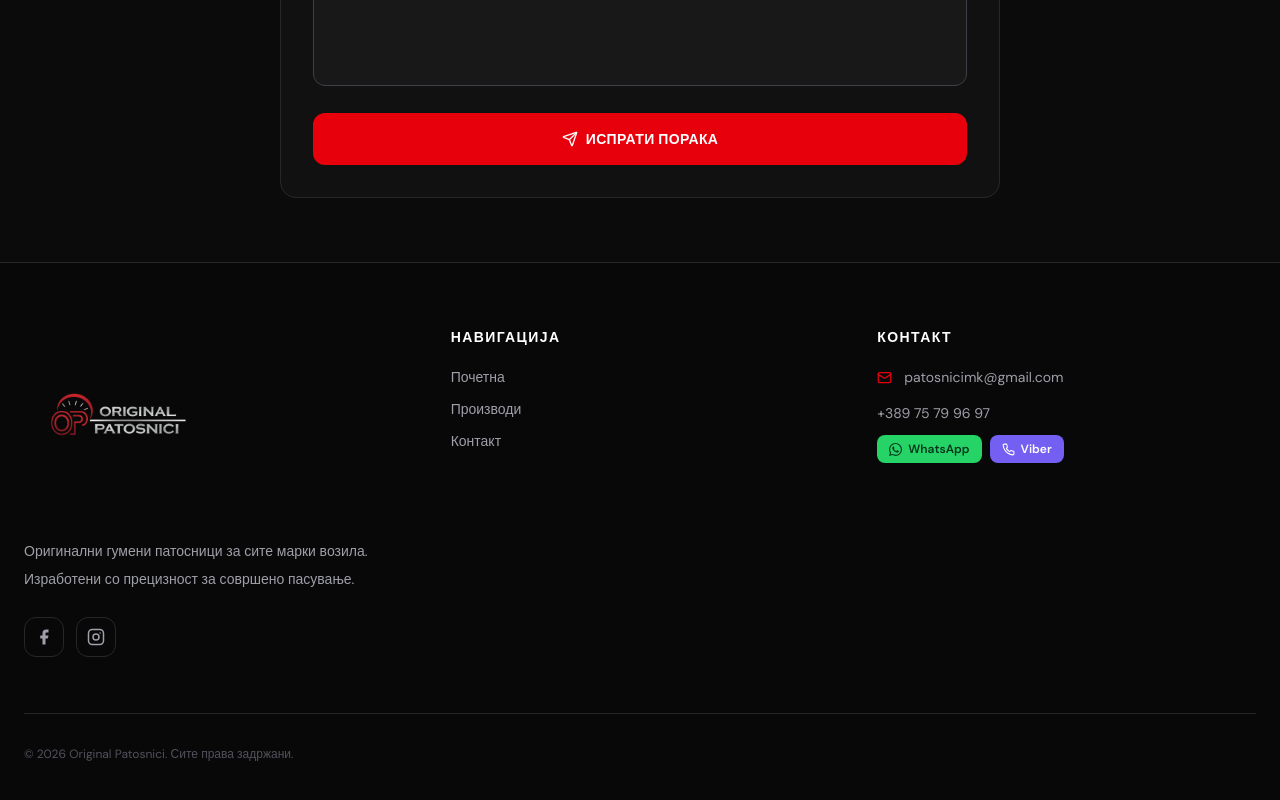
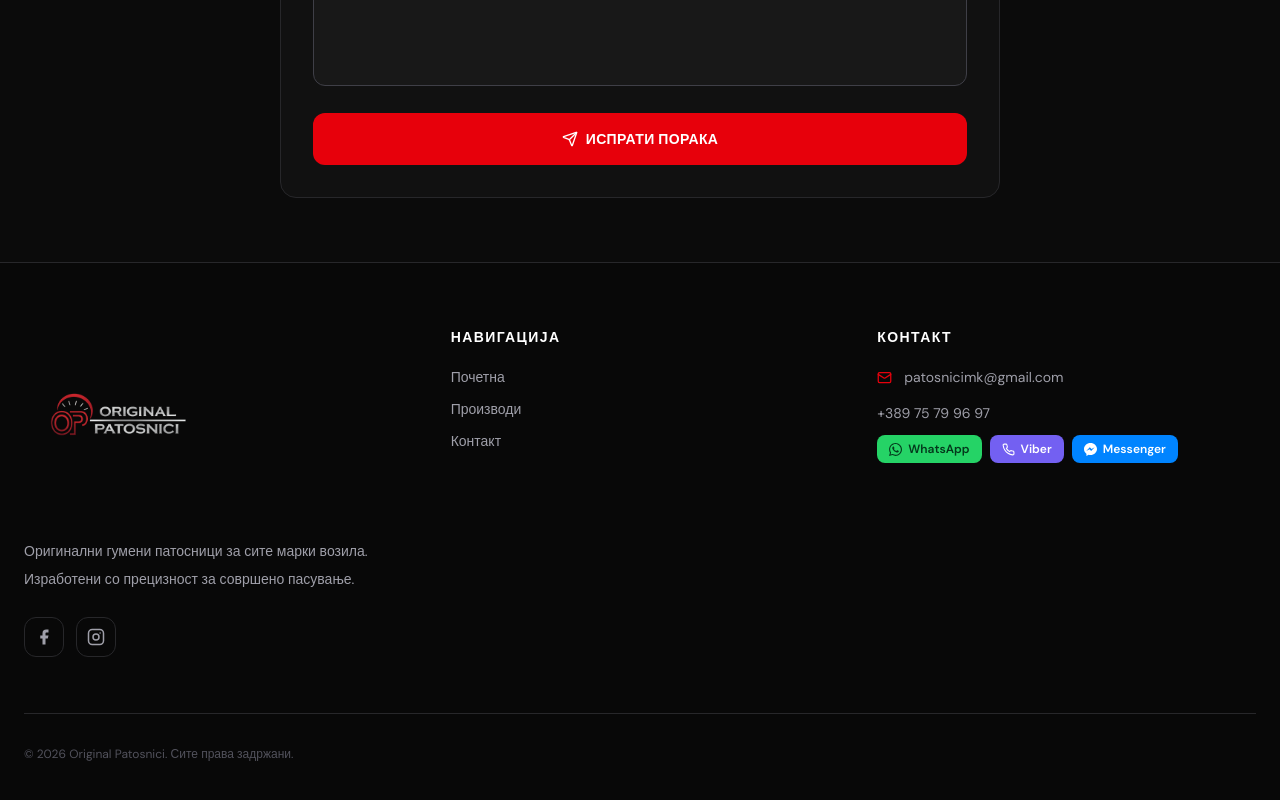
Before and after one commit to ademosky/patosnici-web, a Next.js app: page /contact in a window 1280 px wide. Shown: the part 953-1753 px from the top of the page. Built offline with nearby package versions, Linux system fonts and the light colour scheme; no server answers; a web font is replaced by a local one.

Commit message:
feat(footer): add a messenger button

```diff
--- a/src/app/components/Footer.tsx
+++ b/src/app/components/Footer.tsx
@@ -57,7 +57,7 @@ export default function Footer() {
                   not a tel: link — WhatsApp and Viber are the channels, and the
                   number should not invite calls. */}
               <p className="mt-4 select-all text-sm text-zinc-400">+389 75 79 96 97</p>
-              <div className="mt-3 flex items-center gap-2">
+              <div className="mt-3 flex flex-wrap items-center gap-2">
                 <a
                   href="https://wa.me/38975799697"
                   target="_blank"
@@ -80,6 +80,18 @@ export default function Footer() {
                   </svg>
                   Viber
                 </a>
+
+                <a
+                  href="https://m.me/patosnici"
+                  target="_blank"
+                  rel="noopener noreferrer"
+                  className="inline-flex items-center gap-1.5 rounded-lg bg-[#0084FF] px-3 py-1.5 text-xs font-bold text-white transition hover:brightness-110"
+                >
+                  <svg viewBox="0 0 24 24" fill="currentColor" width="13" height="13" aria-hidden="true">
+                    <path d="M12 0C5.373 0 0 4.974 0 11.111c0 3.498 1.744 6.614 4.469 8.654V24l4.088-2.242c1.092.3 2.246.464 3.443.464 6.627 0 12-4.975 12-11.111S18.627 0 12 0zm1.191 14.963l-3.055-3.26-5.963 3.26L10.732 8l3.131 3.26L19.752 8l-6.561 6.963z" />
+                  </svg>
+                  Messenger
+                </a>
               </div>
             </div>
           </div>
```
